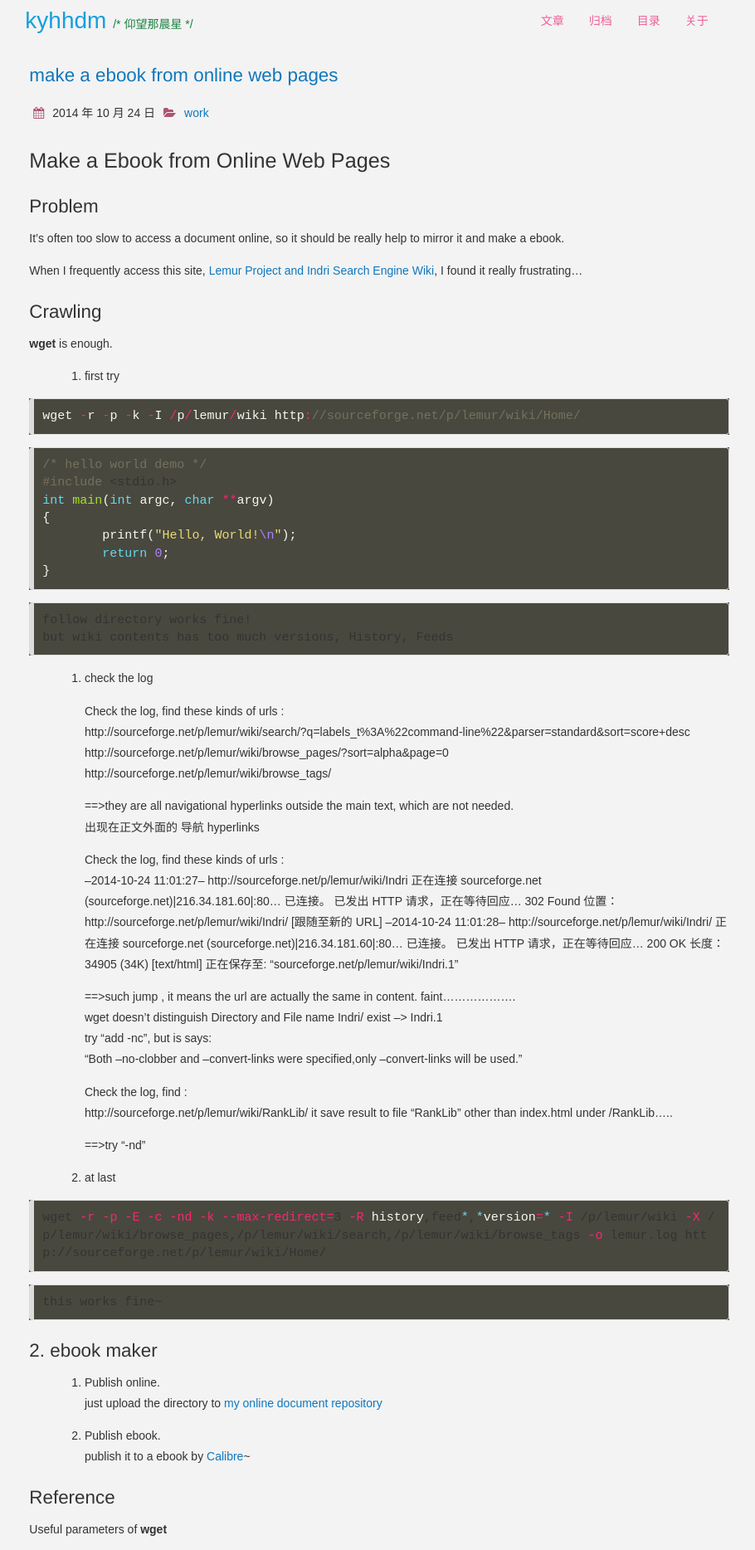
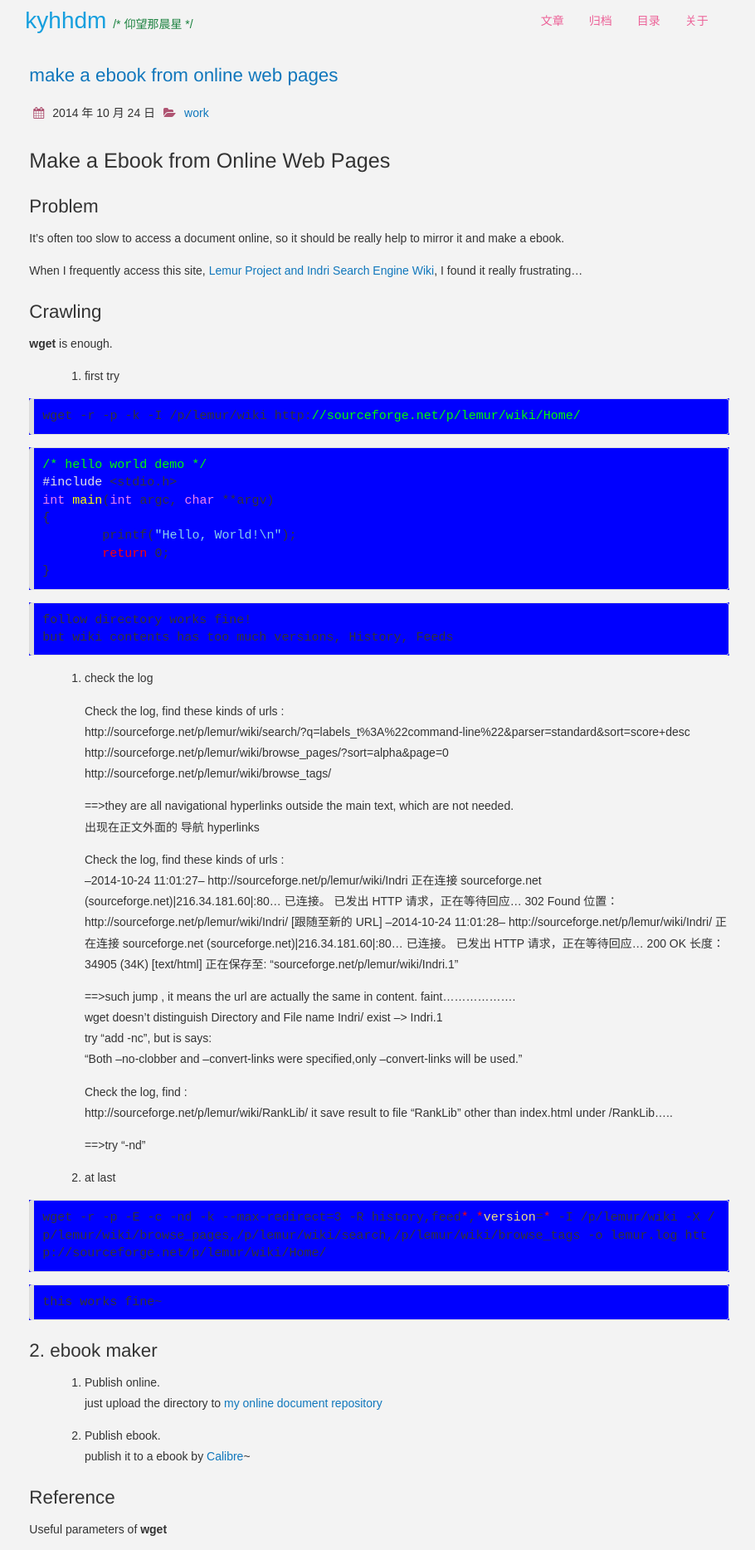
Before and after one commit to kyhhdm/kyhhdm.github.io, a Jekyll site: the page built from index.html, in a window 1280 px wide. Shown: the top 1868 px of the page at 83% size, without its empty margins (183-1093 px from the left). Built offline with Jekyll 4.4.1, drawn with Linux system fonts in a browser that asks for light colours; nearby versions of some CDN libraries; Markdown is read by kramdown in place of the engine named in the settings; the list of posts is cut into pages by our own code.

Commit message:
add stylesheet

```diff
--- a/css/pygments.css
+++ b/css/pygments.css
@@ -1,59 +1,32 @@
-.highlight { background-color: #49483e }
-.c { color: #75715e } /* Comment */
-.err { color: #960050; background-color: #1e0010 } /* Error */
-.k { color: #66d9ef } /* Keyword */
-.l { color: #ae81ff } /* Literal */
-.n { color: #f8f8f2 } /* Name */
-.o { color: #f92672 } /* Operator */
-.p { color: #f8f8f2 } /* Punctuation */
-.cm { color: #75715e } /* Comment.Multiline */
-.cp { color: #75715e } /* Comment.Preproc */
-.c1 { color: #75715e } /* Comment.Single */
-.cs { color: #75715e } /* Comment.Special */
-.ge { font-style: italic } /* Generic.Emph */
-.gs { font-weight: bold } /* Generic.Strong */
-.kc { color: #66d9ef } /* Keyword.Constant */
-.kd { color: #66d9ef } /* Keyword.Declaration */
-.kn { color: #f92672 } /* Keyword.Namespace */
-.kp { color: #66d9ef } /* Keyword.Pseudo */
-.kr { color: #66d9ef } /* Keyword.Reserved */
-.kt { color: #66d9ef } /* Keyword.Type */
-.ld { color: #e6db74 } /* Literal.Date */
-.m { color: #ae81ff } /* Literal.Number */
-.s { color: #e6db74 } /* Literal.String */
-.na { color: #a6e22e } /* Name.Attribute */
-.nb { color: #f8f8f2 } /* Name.Builtin */
-.nc { color: #a6e22e } /* Name.Class */
-.no { color: #66d9ef } /* Name.Constant */
-.nd { color: #a6e22e } /* Name.Decorator */
-.ni { color: #f8f8f2 } /* Name.Entity */
-.ne { color: #a6e22e } /* Name.Exception */
-.nf { color: #a6e22e } /* Name.Function */
-.nl { color: #f8f8f2 } /* Name.Label */
-.nn { color: #f8f8f2 } /* Name.Namespace */
-.nx { color: #a6e22e } /* Name.Other */
-.py { color: #f8f8f2 } /* Name.Property */
-.nt { color: #f92672 } /* Name.Tag */
-.nv { color: #f8f8f2 } /* Name.Variable */
-.ow { color: #f92672 } /* Operator.Word */
-.w { color: #f8f8f2 } /* Text.Whitespace */
-.mf { color: #ae81ff } /* Literal.Number.Float */
-.mh { color: #ae81ff } /* Literal.Number.Hex */
-.mi { color: #ae81ff } /* Literal.Number.Integer */
-.mo { color: #ae81ff } /* Literal.Number.Oct */
-.sb { color: #e6db74 } /* Literal.String.Backtick */
-.sc { color: #e6db74 } /* Literal.String.Char */
-.sd { color: #e6db74 } /* Literal.String.Doc */
-.s2 { color: #e6db74 } /* Literal.String.Double */
-.se { color: #ae81ff } /* Literal.String.Escape */
-.sh { color: #e6db74 } /* Literal.String.Heredoc */
-.si { color: #e6db74 } /* Literal.String.Interpol */
-.sx { color: #e6db74 } /* Literal.String.Other */
-.sr { color: #e6db74 } /* Literal.String.Regex */
-.s1 { color: #e6db74 } /* Literal.String.Single */
-.ss { color: #e6db74 } /* Literal.String.Symbol */
-.bp { color: #f8f8f2 } /* Name.Builtin.Pseudo */
-.vc { color: #f8f8f2 } /* Name.Variable.Class */
-.vg { color: #f8f8f2 } /* Name.Variable.Global */
-.vi { color: #f8f8f2 } /* Name.Variable.Instance */
-.il { color: #ae81ff } /* Literal.Number.Integer.Long */
+.hll { background-color: #0000ff }
+.highlight { background-color: #0000ff }
+.c { color: #00ff00 } /* Comment */
+.k { color: #ff0000 } /* Keyword */
+.cm { color: #00ff00 } /* Comment.Multiline */
+.cp { color: #e5e5e5 } /* Comment.Preproc */
+.c1 { color: #00ff00 } /* Comment.Single */
+.cs { color: #00ff00 } /* Comment.Special */
+.kc { color: #ff0000 } /* Keyword.Constant */
+.kd { color: #ff0000 } /* Keyword.Declaration */
+.kn { color: #ff0000 } /* Keyword.Namespace */
+.kp { color: #ff0000 } /* Keyword.Pseudo */
+.kr { color: #ff0000 } /* Keyword.Reserved */
+.kt { color: #ee82ee } /* Keyword.Type */
+.s { color: #87ceeb } /* Literal.String */
+.no { color: #7fffd4 } /* Name.Constant */
+.nf { color: #ffff00 } /* Name.Function */
+.nv { color: #eedd82 } /* Name.Variable */
+.sb { color: #87ceeb } /* Literal.String.Backtick */
+.sc { color: #87ceeb } /* Literal.String.Char */
+.sd { color: #87ceeb } /* Literal.String.Doc */
+.s2 { color: #87ceeb } /* Literal.String.Double */
+.se { color: #87ceeb } /* Literal.String.Escape */
+.sh { color: #87ceeb } /* Literal.String.Heredoc */
+.si { color: #87ceeb } /* Literal.String.Interpol */
+.sx { color: #87ceeb } /* Literal.String.Other */
+.sr { color: #87ceeb } /* Literal.String.Regex */
+.s1 { color: #87ceeb } /* Literal.String.Single */
+.ss { color: #87ceeb } /* Literal.String.Symbol */
+.vc { color: #eedd82 } /* Name.Variable.Class */
+.vg { color: #eedd82 } /* Name.Variable.Global */
+.vi { color: #eedd82 } /* Name.Variable.Instance */
--- a/css/site.css
+++ b/css/site.css
@@ -48,13 +48,11 @@ html, body, div.wrapper {
 /* 自定义高亮样式 */
 .highlight pre,code {
   font-size: 15px;
-  background-color: #49483e;
+  background-color: #0000ff;
 }
 
 blockquote {
   font-size: 15px;
-  background-color: #002B36;
-  color:#93A1A1;
 }
 
 blockquote p {
```
